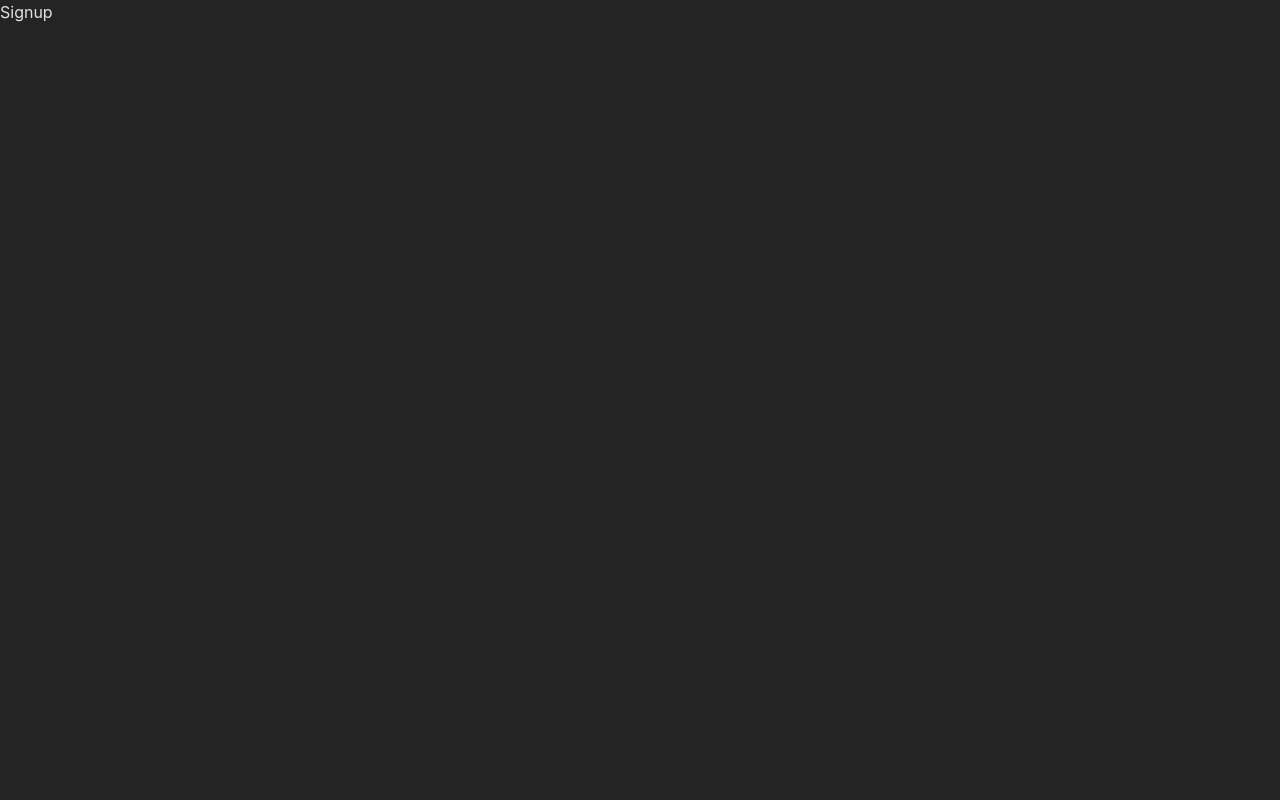
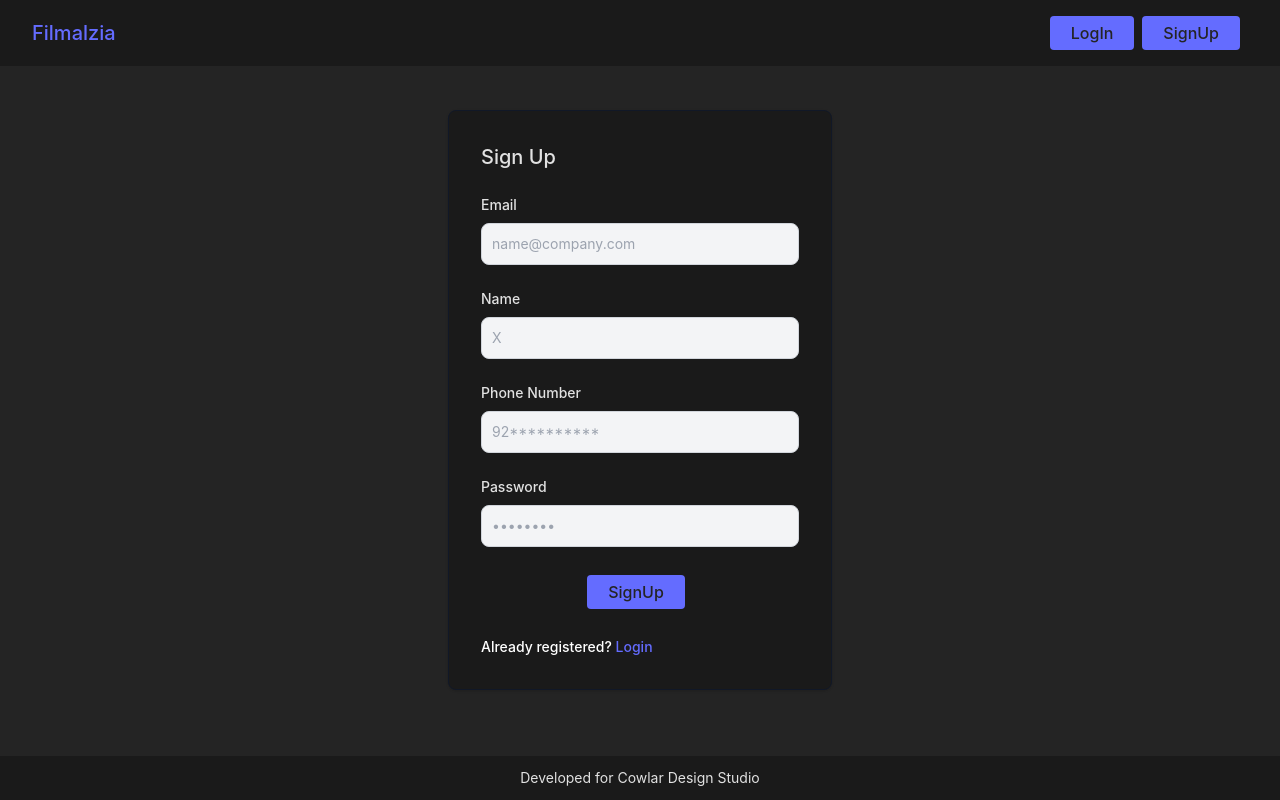
Before and after one commit to Syed-Talha-Bukhari/cowlar-movie-web-app, a React (Vite) app in the folder frontend/: page /signup in a window 1280 px wide. Built offline with nearby package versions, Linux system fonts and the light colour scheme.

Commit message:
frontend- added login and signup screens

```diff
--- a/frontend/src/components/button.tsx
+++ b/frontend/src/components/button.tsx
@@ -16,7 +16,7 @@ const Button: React.FC<Props> = ({
     onClick,
     className
 }) => {
-    const buttonClasses = `my-1 rounded text-sm md:text-base lg:text-base px-5 py-1 text-center mr-2 inline-flex items-center transition-all ${disabled ? 'bg-gray-500 cursor-not-allowed' : 'bg-textWhite text-bgPrimary'} ${className ?? className}`;
+    const buttonClasses = `my-1 rounded text-sm md:text-base lg:text-base px-5 py-1 text-center mr-2 inline-flex items-center transition-all ${disabled ? 'bg-gray-500 cursor-not-allowed' : 'bg-textIndigo text-bgPrimary'} ${className ?? className}`;
 
     return (
         <button
--- a/frontend/src/components/navbar.tsx
+++ b/frontend/src/components/navbar.tsx
@@ -1,5 +1,6 @@
 import React from "react";
 import Button from "./button";
+import { Link } from "react-router-dom";
 
 function Navbar() {
   const [isActive, setIsActive] = React.useState<boolean>(true);
@@ -7,13 +8,14 @@ function Navbar() {
   return (
     <>
       <header className="fixed inset-x-0 top-0 z-50">
-<nav className="bg-bgSecondary flex items-center justify-between p-6 lg:px-8" aria-label="Global">
+        <nav className="bg-bgSecondary flex items-center justify-between p-3 lg:px-8" aria-label="Global">
           <div className="flex lg:flex-1">
             <a href="#" className="-m-1.5 p-1.5 text-textWhite">
-          <h2 className="text-xl">Filmalzia</h2>
+              <Link to="/"> <h2 className="text-xl">Filmalzia</h2></Link>
+
             </a>
           </div>
-      <div className="flex lg:hidden" onClick={()=>setIsActive(true)}>
+          <div className="flex lg:hidden" onClick={() => setIsActive(true)}>
             <button type="button" className="-m-2.5 inline-flex items-center justify-center rounded-md p-2.5 text-textWhite">
               <span className="sr-only">Open main menu</span>
               <svg className="h-6 w-6" fill="none" viewBox="0 0 24 24" stroke-width="1.5" stroke="currentColor" aria-hidden="true">
@@ -26,8 +28,12 @@ function Navbar() {
           </div>
           <div className="hidden lg:flex lg:flex-1 lg:justify-end">
             {/* <a href="#" className="text-sm font-semibold leading-6 text-textWhite">Log in <span aria-hidden="true">&rarr;</span></a> */}
-        <Button text="LogIn"/>
-        <Button text="SignUp"/>
+            <Link to="/login">
+              <Button text="LogIn" />
+            </Link>
+            <Link to="/signup">
+              <Button text="SignUp" />
+            </Link>
           </div>
         </nav>
 
@@ -40,7 +46,7 @@ function Navbar() {
                   <span className="sr-only">Your Company</span>
                   <h2>Fimalzia</h2>
                 </a>
-          <button type="button" className="-m-2.5 rounded-md p-2.5 text-textWhite" onClick={()=>setIsActive(false)}>
+                <button type="button" className="-m-2.5 rounded-md p-2.5 text-textWhite" onClick={() => setIsActive(false)}>
                   <span className="sr-only">Close menu</span>
                   <svg className="h-6 w-6" fill="none" viewBox="0 0 24 24" stroke-width="1.5" stroke="currentColor" aria-hidden="true">
                     <path stroke-linecap="round" stroke-linejoin="round" d="M6 18L18 6M6 6l12 12" />
--- a/frontend/src/views/home.tsx
+++ b/frontend/src/views/home.tsx
@@ -1,4 +1,5 @@
 import AppLayout from "../layout/appLayout";
+import { Link } from "react-router-dom";
 
 const Home = () => {
     return (
@@ -19,9 +20,15 @@ const Home = () => {
                         </div>
                         <div className="mx-auto mt-10 max-w-2xl lg:mx-0 lg:max-w-none">
                             <div className="grid grid-cols-1 gap-x-8 gap-y-6 text-base font-semibold leading-7 sm:grid-cols-2 md:flex lg:gap-x-10 text-textIndigo">
+                                <Link to="./movies">
                                 <a className="text-textIndigo" href="#">Explore Movies <span aria-hidden="true">&rarr;</span></a>
+                                </Link>
+                                <Link to="./user-movies">
                                 <a href="#">Uploaded Movies <span aria-hidden="true">&rarr;</span></a>
+                                </Link>
+
                                 <a href="#">Add Movie <span aria-hidden="true">&rarr;</span></a>
+
                             </div>
 
                         </div>
--- a/frontend/src/views/login.tsx
+++ b/frontend/src/views/login.tsx
@@ -1,8 +1,34 @@
-
+import AppLayout from "../layout/appLayout";
+import Button from "../components/button";
 
 const Login = () => {
-    return(
-        <div>Login</div>
+    return (
+        <AppLayout>
+            <div className="w-full h-screen flex justify-center items-center">
+                <div className="w-full max-w-sm p-4 bg-bgSecondary border border-gray-900 rounded-lg shadow sm:p-6 md:p-8 dark:bg-gray-800 dark:border-gray-700">
+                    <form className="space-y-6" action="#">
+                        <h5 className="text-xl font-medium text-textWhite dark:text-white">Log In</h5>
+                        <div>
+                            <label htmlFor="email" className="block mb-2 text-sm font-medium text-textWhite dark:text-white">Email</label>
+                            <input type="email" name="email" id="email" className="bg-gray-100 border border-gray-300 text-gray-900 text-textWhite text-sm rounded-lg focus:ring-blue-500 focus:border-blue-500 block w-full p-2.5 dark:bg-gray-600 dark:border-gray-500 dark:placeholder-gray-400 dark:text-white" placeholder="name@company.com" required />
+                        </div>
+                        <div>
+                            <label htmlFor="password" className="block mb-2 text-sm font-medium text-textWhite dark:text-white">Password</label>
+                            <input type="password" name="password" id="password" placeholder="••••••••" className="bg-gray-100 border border-gray-300 text-gray-900 text-sm rounded-lg focus:ring-blue-500 focus:border-blue-500 block w-full p-2.5 dark:bg-gray-600 dark:border-gray-500 dark:placeholder-gray-400 dark:text-white" required />
+                        </div>
+
+                       <div className="w-full m-auto flex justify-center">
+                       <Button text="LogIn"/>
+                       </div>
+
+                        {/* <button type="submit" className="w-full text-white bg-textIndigo hover:bg-blue-800 focus:ring-4 focus:outline-none focus:ring-blue-300 font-medium rounded-lg text-sm px-5 py-2.5 text-center dark:bg-blue-600 dark:hover:bg-blue-700 dark:focus:ring-blue-800">Login to your account</button> */}
+                        <div className="text-sm font-medium text-white dark:text-gray-300">
+                            Not registered? <a href="#" className="text-textIndigo hover:underline dark:text-blue-500">Create account</a>
+                        </div>
+                    </form>
+                </div>
+            </div>
+        </AppLayout>
     )
 }
 
--- a/frontend/src/views/movies.tsx
+++ b/frontend/src/views/movies.tsx
@@ -1,8 +1,11 @@
-
+import MovieCard from "../cards/movieCard";
+import AppLayout from "../layout/appLayout";
 
 const Movies = () => {
     return(
-        <div>Movies</div>
+        <></>
+
+
     )
 }
 
--- a/frontend/src/views/signup.tsx
+++ b/frontend/src/views/signup.tsx
@@ -1,8 +1,42 @@
-
+import AppLayout from "../layout/appLayout";
+import Button from "../components/button";
 
 const Signup = () => {
     return(
-        <div>Signup</div>
+        <AppLayout>
+        <div className="w-full h-screen flex justify-center items-center">
+            <div className="w-full max-w-sm p-4 bg-bgSecondary border border-gray-900 rounded-lg shadow sm:p-6 md:p-8 dark:bg-gray-800 dark:border-gray-700">
+                <form className="space-y-6" action="#">
+                    <h5 className="text-xl font-medium text-textWhite dark:text-white">Sign Up</h5>
+                    <div>
+                        <label htmlFor="email" className="block mb-2 text-sm font-medium text-textWhite dark:text-white">Email</label>
+                        <input type="email" name="email" id="email" className="bg-gray-100 border border-gray-300 text-gray-900 text-textWhite text-sm rounded-lg focus:ring-blue-500 focus:border-blue-500 block w-full p-2.5 dark:bg-gray-600 dark:border-gray-500 dark:placeholder-gray-400 dark:text-white" placeholder="name@company.com" required />
+                    </div>
+                    <div>
+                        <label htmlFor="name" className="block mb-2 text-sm font-medium text-textWhite dark:text-white">Name</label>
+                        <input type="name" name="name" id="name" className="bg-gray-100 border border-gray-300 text-gray-900 text-textWhite text-sm rounded-lg focus:ring-blue-500 focus:border-blue-500 block w-full p-2.5 dark:bg-gray-600 dark:border-gray-500 dark:placeholder-gray-400 dark:text-white" placeholder="X" required />
+                    </div>
+                    <div>
+                        <label htmlFor="phone" className="block mb-2 text-sm font-medium text-textWhite dark:text-white">Phone Number</label>
+                        <input type="phone" name="phone" id="phone" className="bg-gray-100 border border-gray-300 text-gray-900 text-textWhite text-sm rounded-lg focus:ring-blue-500 focus:border-blue-500 block w-full p-2.5 dark:bg-gray-600 dark:border-gray-500 dark:placeholder-gray-400 dark:text-white" placeholder="92**********" required />
+                    </div>
+                    <div>
+                        <label htmlFor="password" className="block mb-2 text-sm font-medium text-textWhite dark:text-white">Password</label>
+                        <input type="password" name="password" id="password" placeholder="••••••••" className="bg-gray-100 border border-gray-300 text-gray-900 text-sm rounded-lg focus:ring-blue-500 focus:border-blue-500 block w-full p-2.5 dark:bg-gray-600 dark:border-gray-500 dark:placeholder-gray-400 dark:text-white" required />
+                    </div>
+
+                   <div className="w-full m-auto flex justify-center">
+                   <Button text="SignUp"/>
+                   </div>
+
+                    {/* <button type="submit" className="w-full text-white bg-textIndigo hover:bg-blue-800 focus:ring-4 focus:outline-none focus:ring-blue-300 font-medium rounded-lg text-sm px-5 py-2.5 text-center dark:bg-blue-600 dark:hover:bg-blue-700 dark:focus:ring-blue-800">Login to your account</button> */}
+                    <div className="text-sm font-medium text-white dark:text-gray-300">
+                        Already registered? <a href="#" className="text-textIndigo hover:underline dark:text-blue-500">Login</a>
+                    </div>
+                </form>
+            </div>
+        </div>
+    </AppLayout>
     )
 }
 
```
Also changed, not shown: frontend/src/cards/movieCard.tsx (added). Lines whose indentation alone changed are shown as unchanged.
